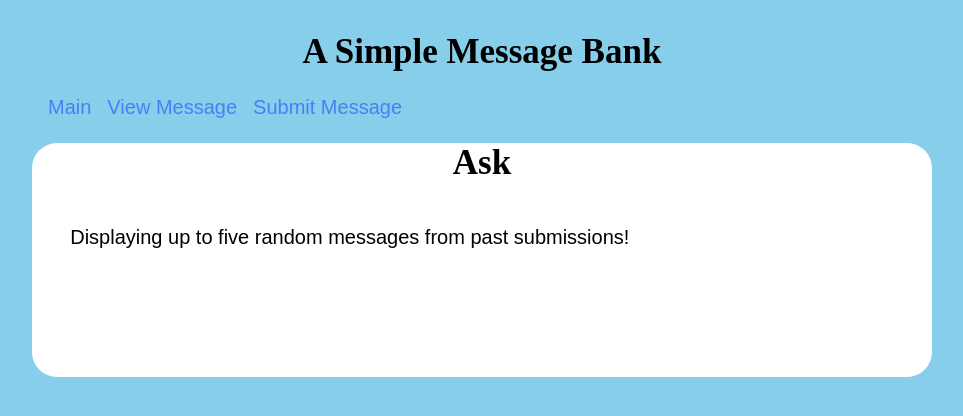
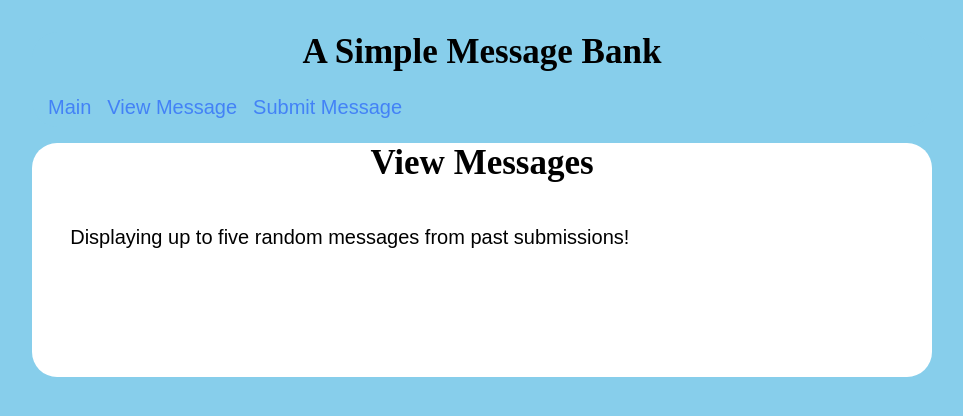
Before and after one commit to xipengdu/message_bank, a Flask app: template templates/view.html in a window 1280 px wide. Shown: the top 416 px of the page, without its empty margins (158-1121 px from the left). Run offline with Flask 3, Linux system fonts and the light colour scheme; the template is opened without the code that fills it, so the values that code supplies are empty.

Commit message:
Updated view.html

```diff
--- a/templates/view.html
+++ b/templates/view.html
@@ -1,7 +1,7 @@
 {% extends 'base.html' %}
 
 {% block header %}
-  <h1>{% block title %}Ask{% endblock %}</h1>
+  <h1>{% block title %}View Messages{% endblock %}</h1>
 {% endblock %}
 
 {% block content %}
```
